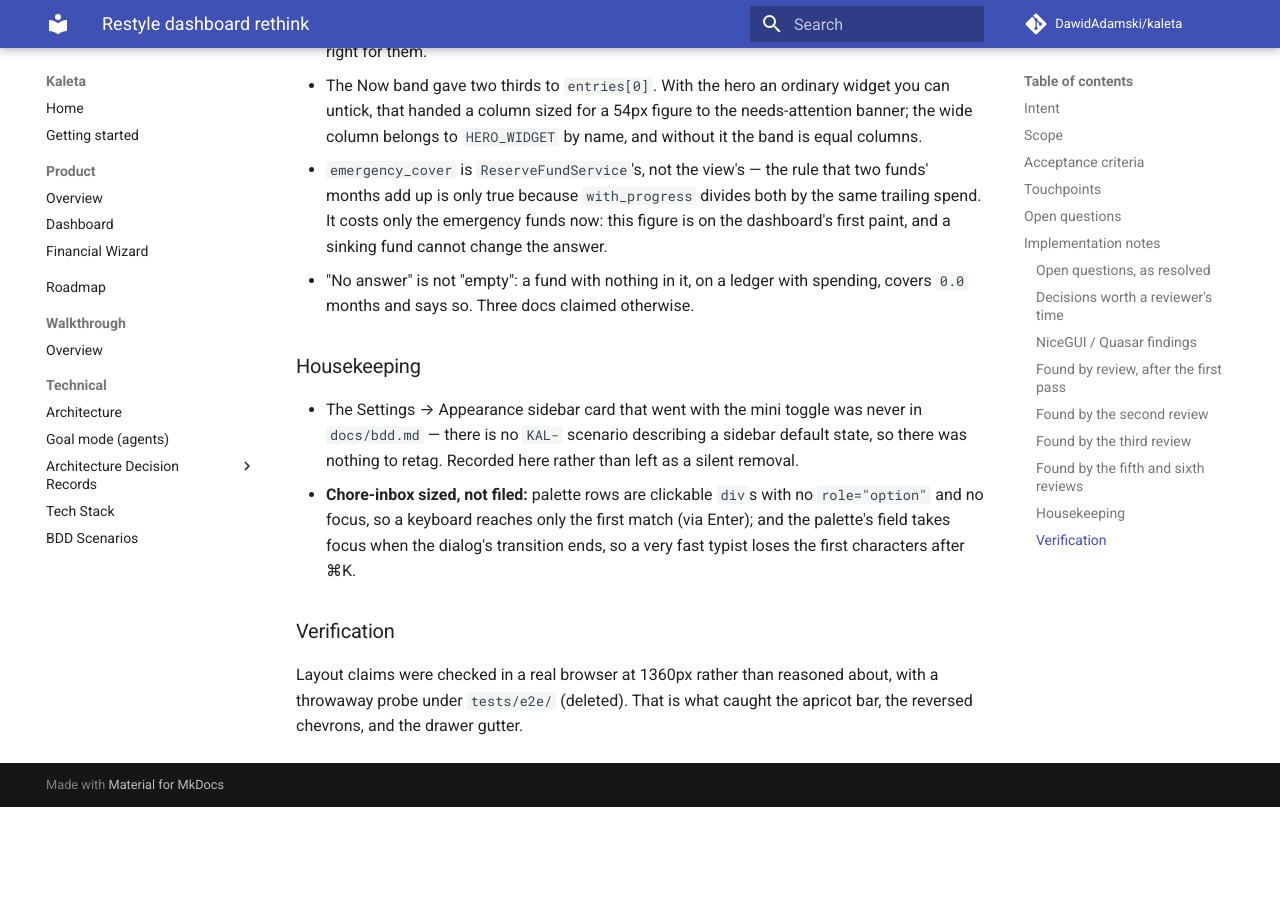
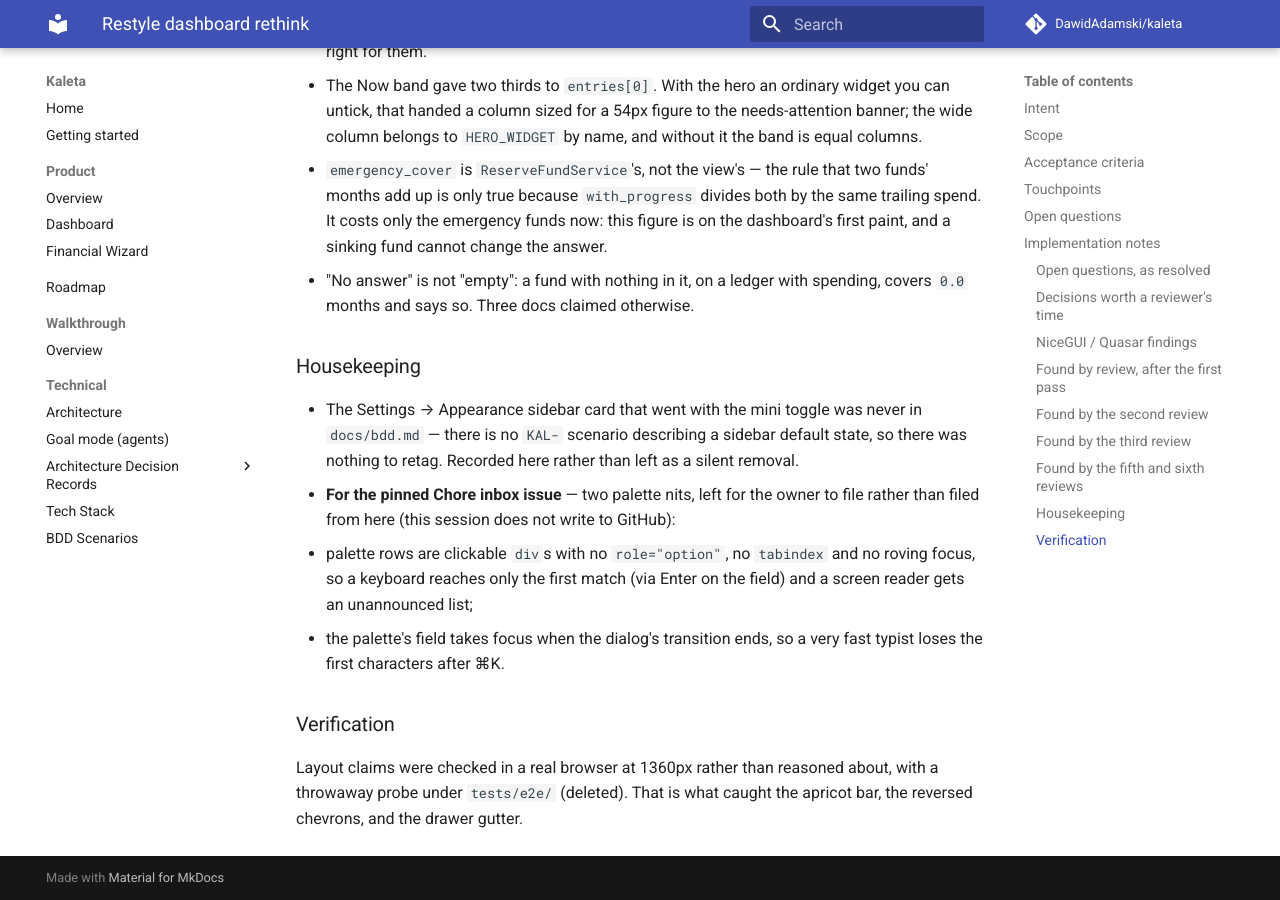
Before and after one commit to DawidAdamski/kaleta, an MkDocs documentation site: the page built from docs/plans/restyle-dashboard-rethink.md, in a window 1280 px wide and 900 px high, scrolled down 6957 px. Built offline with MkDocs 1.6.1 and Material for MkDocs 9.7.7, drawn with Linux system fonts in a browser that asks for light colours; comment, search, counter and statistics services are not loaded; before the commit the page ends 7764 px from its top, so only the background shows below that.

Commit message:
docs: the chore-inbox items say who files them, and a docstring reads again
The two palette nits are marked for the pinned Chore inbox issue with a
note that this session does not write to GitHub, so the owner knows they
are waiting rather than done. Plus a duplicated word in the phone test's
reset helper.

Co-Authored-By: Claude Opus 5 (1M context) <noreply@anthropic.com>
Claude-Session: https://claude.ai/code/session_0152AYpRfMD2oD5sjv3sg3qi

```diff
--- a/docs/plans/restyle-dashboard-rethink.md
+++ b/docs/plans/restyle-dashboard-rethink.md
@@ -318,11 +318,15 @@ payees or categories (routes only); touching `app.storage.user` keys;
   was never in `docs/bdd.md` — there is no `KAL-` scenario describing a
   sidebar default state, so there was nothing to retag. Recorded here
   rather than left as a silent removal.
-- **Chore-inbox sized, not filed:** palette rows are clickable `div`s
-  with no `role="option"` and no focus, so a keyboard reaches only the
-  first match (via Enter); and the palette's field takes focus when the
-  dialog's transition ends, so a very fast typist loses the first
-  characters after ⌘K.
+- **For the pinned Chore inbox issue** — two palette nits, left for the
+  owner to file rather than filed from here (this session does not write
+  to GitHub):
+  - palette rows are clickable `div`s with no `role="option"`, no
+    `tabindex` and no roving focus, so a keyboard reaches only the first
+    match (via Enter on the field) and a screen reader gets an
+    unannounced list;
+  - the palette's field takes focus when the dialog's transition ends, so
+    a very fast typist loses the first characters after ⌘K.
 
 ### Verification
 
```
Also changed, not shown: 1 other file.
